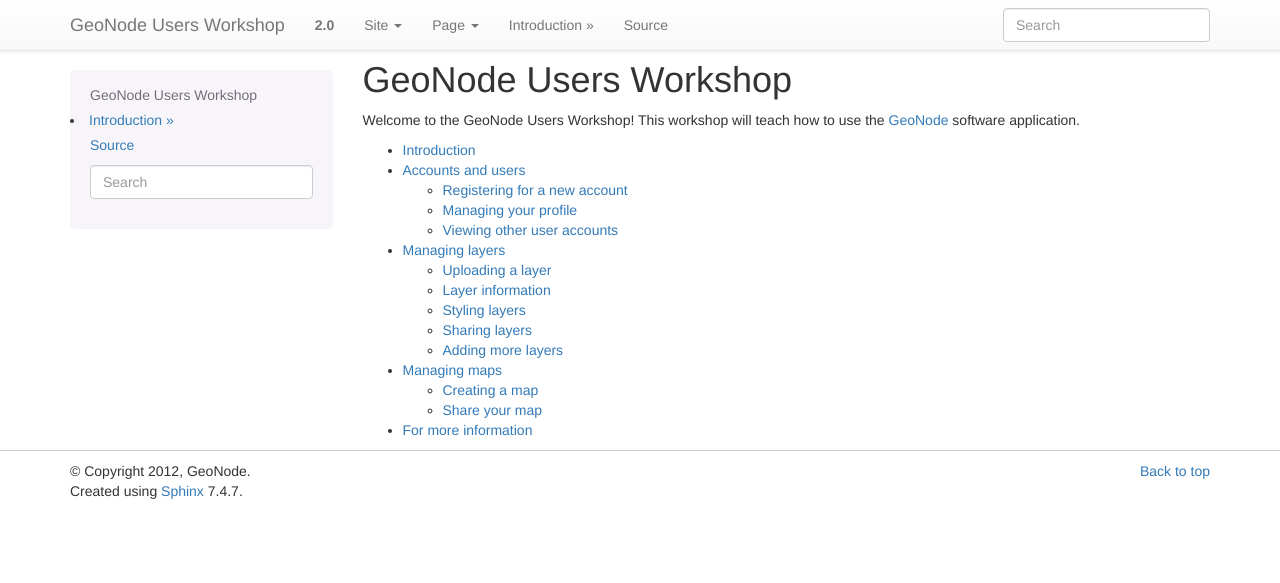
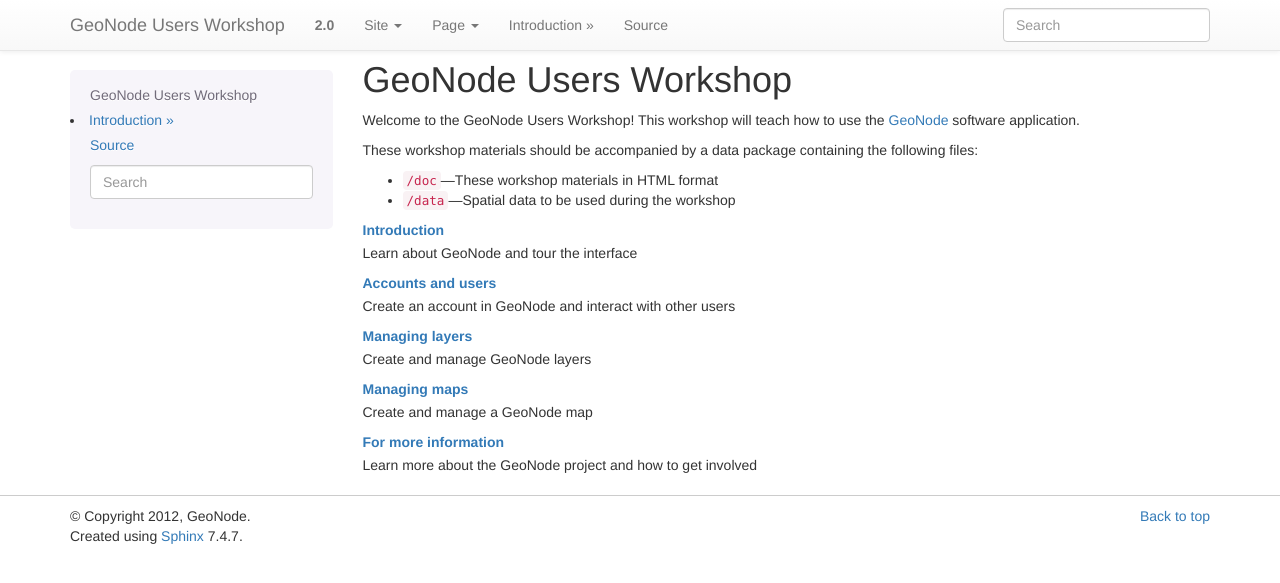
Before and after one commit to lucacasagrande/geonode-workshops, a Sphinx documentation site: the page built from user/source/index.rst, in a window 1280 px wide. Shown: the top 583 px of the page. Built offline with Sphinx 7.4.7, drawn with Linux system fonts in a browser that asks for light colours.

Commit message:
Adding UI tour section

```diff
--- a/user/source/index.rst
+++ b/user/source/index.rst
@@ -3,11 +3,33 @@
 
 Welcome to the GeoNode Users Workshop! This workshop will teach how to use the `GeoNode <http://geonode.org>`_ software application.
 
+These workshop materials should be accompanied by a data package containing the following files:
+
+* :file:`/doc`—These workshop materials in HTML format
+* :file:`/data`—Spatial data to be used during the workshop
+
+.. todo:: Create script to generate this bundle.
+
 .. toctree::
-   :maxdepth: 2
+   :hidden:
 
    intro/index
    accounts/index
    layers/index
    maps/index
    moreinfo/index
+
+:ref:`intro`
+  Learn about GeoNode and tour the interface
+
+:ref:`accounts`
+  Create an account in GeoNode and interact with other users
+
+:ref:`layers`
+  Create and manage GeoNode layers
+
+:ref:`maps`
+  Create and manage a GeoNode map
+
+:ref:`moreinfo`
+  Learn more about the GeoNode project and how to get involved
```
Also changed, not shown: user/source/intro/index.rst (+7 -5 lines), user/source/intro/tour.rst (added, +62 -0 lines), user/source/intro/whatis.rst (added, +10 -0 lines), user/source/intro/img/coastline.png (added), user/source/intro/img/layers.png (added), user/source/intro/img/maps.png (added), user/source/intro/img/search.png (added), user/source/intro/img/welcome.png (added).
